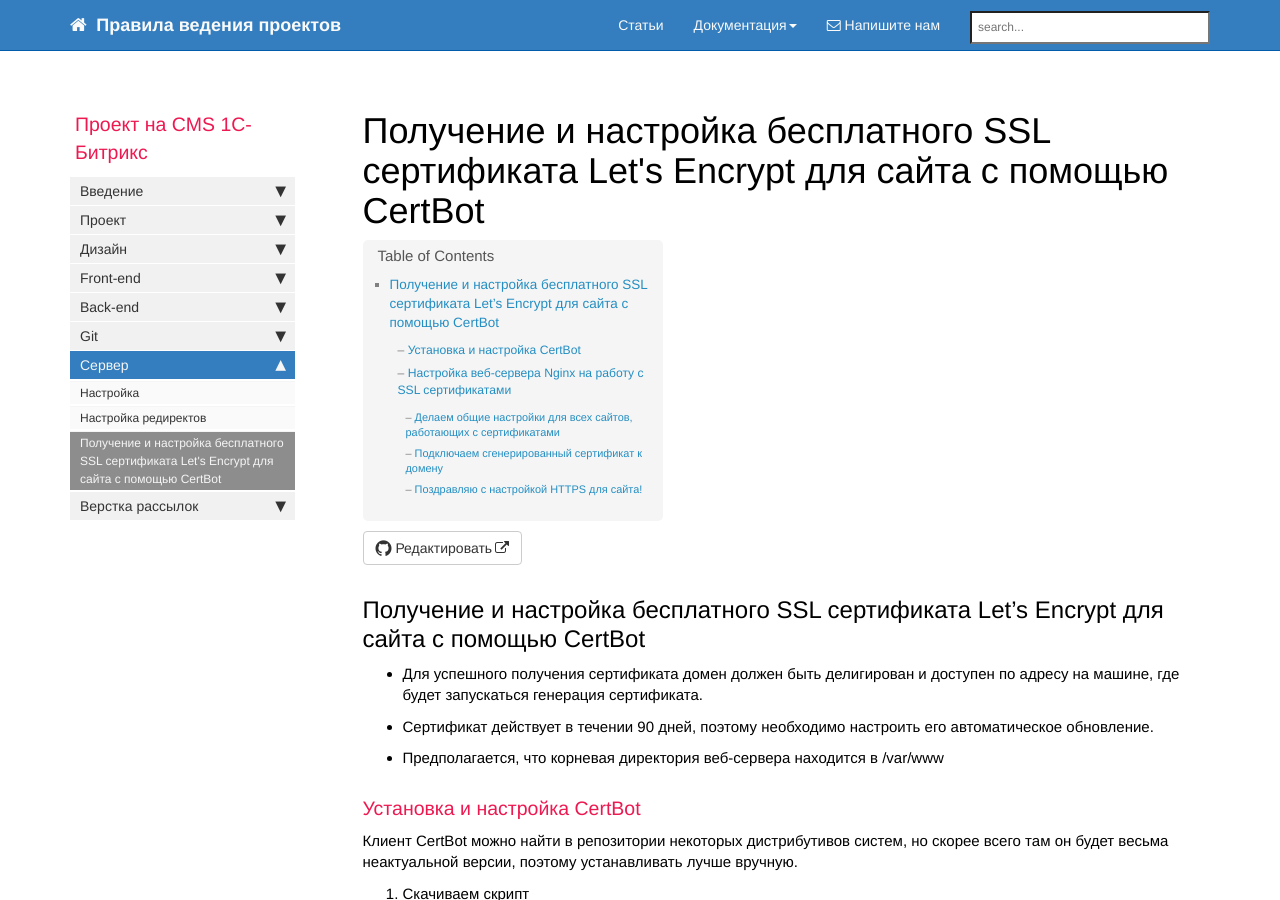
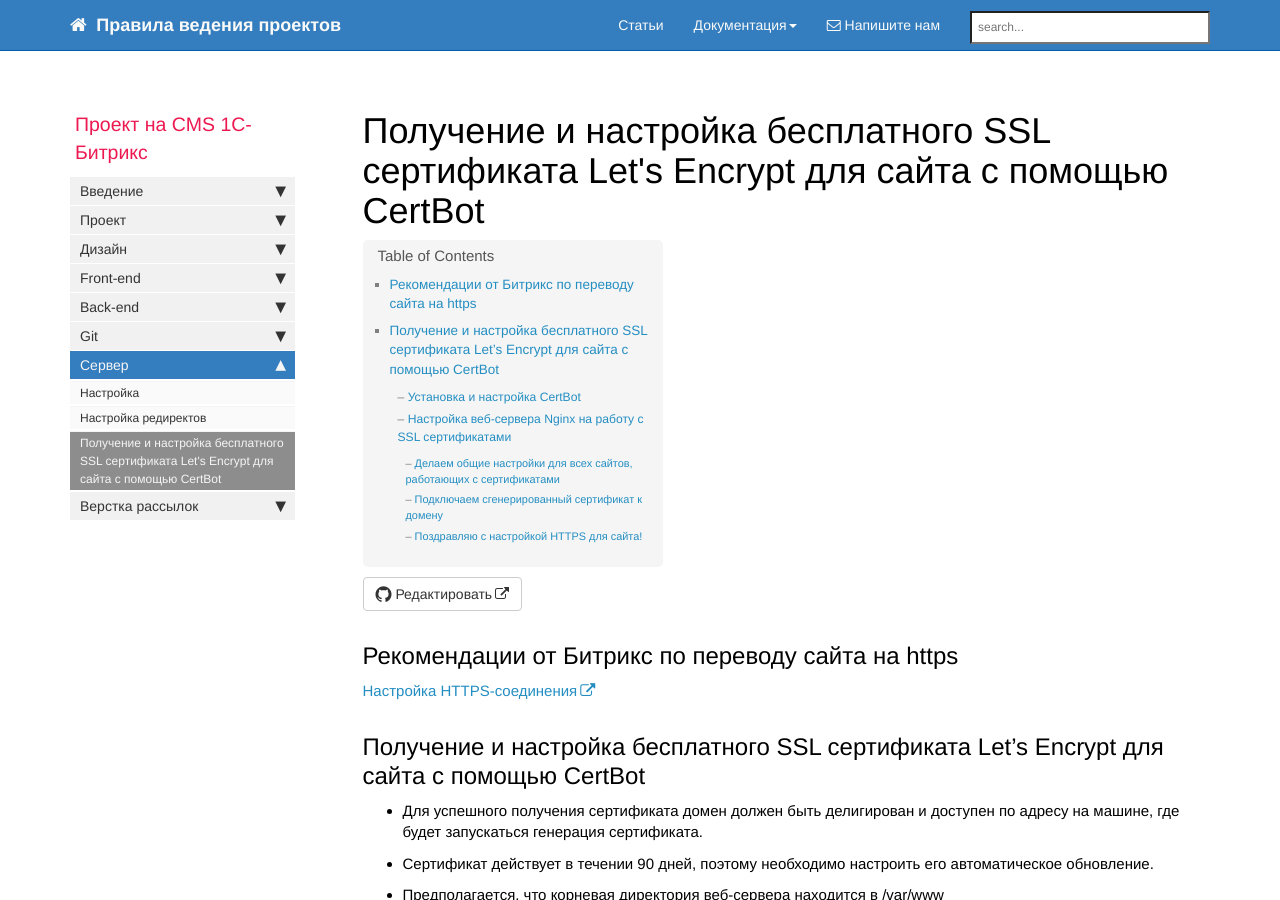
Before and after one commit to gdecider/gdecider.github.io, a Jekyll site: the page built from pages/bx/bx_server-ssl-lets-encrypt.md, in a window 1280 px wide and 900 px high. Built offline with Jekyll 4.4.1, drawn with Linux system fonts in a browser that asks for light colours; nearby versions of some CDN libraries; comment, search, counter and statistics services are not loaded.

Commit message:
Update bx_server-ssl-lets-encrypt.md

```diff
--- a/pages/bx/bx_server-ssl-lets-encrypt.md
+++ b/pages/bx/bx_server-ssl-lets-encrypt.md
@@ -7,6 +7,10 @@
 summary: false
 toc: true
 ---
+
+## Рекомендации от Битрикс по переводу сайта на https
+
+[Настройка HTTPS-соединения](https://dev.1c-bitrix.ru/learning/course/index.php?COURSE_ID=35&LESSON_ID=3261&LESSON_PATH=3906.4493.4829.3261)
 
 ## Получение и настройка бесплатного SSL сертификата Let's Encrypt для сайта с помощью CertBot
 - Для успешного получения сертификата домен должен быть делигирован и доступен по адресу на машине, где будет запускаться генерация сертификата.
```
